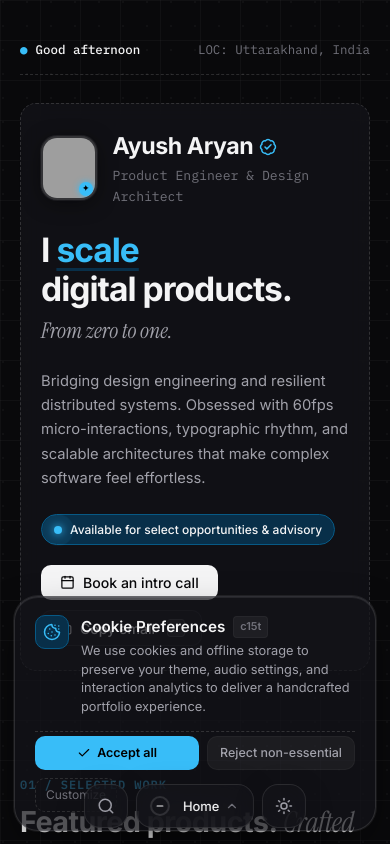
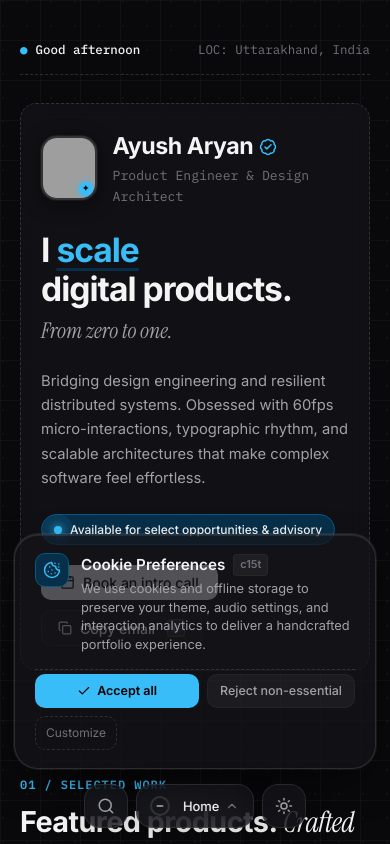
Before and after one commit to ayusharyaneth/Ayush, a React (Vite) app: page / in a window 390 px wide. Shown: the top 844 px of the page. Built offline with nearby package versions, Linux system fonts and the light colour scheme; grey boxes are pictures that could not be loaded.

Commit message:
Auto sync portfolio: 2026-10-12 23:33:58

```diff
--- a/src/components/ConsentManager.css
+++ b/src/components/ConsentManager.css
@@ -378,12 +378,14 @@
 }
 
 /* Mobile Responsiveness */
-@media (max-width: 520px) {
+@media (max-width: 720px) {
   .consent-banner-wrapper {
     right: 14px;
-    bottom: 14px;
+    bottom: calc(76px + env(safe-area-inset-bottom, 0px));
     width: calc(100% - 28px);
   }
+}
+@media (max-width: 520px) {
   .consent-modal-card {
     border-radius: var(--radius-lg);
   }
```
